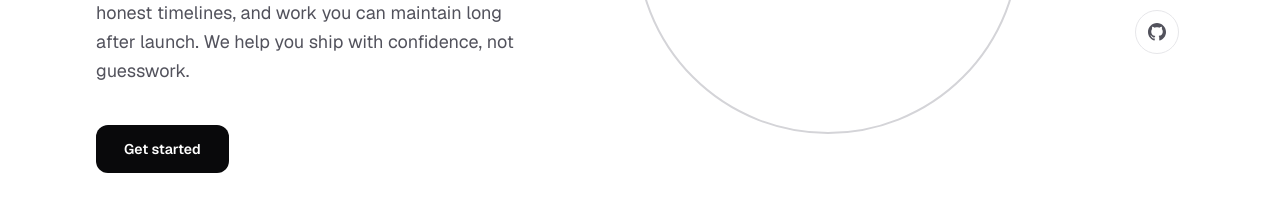
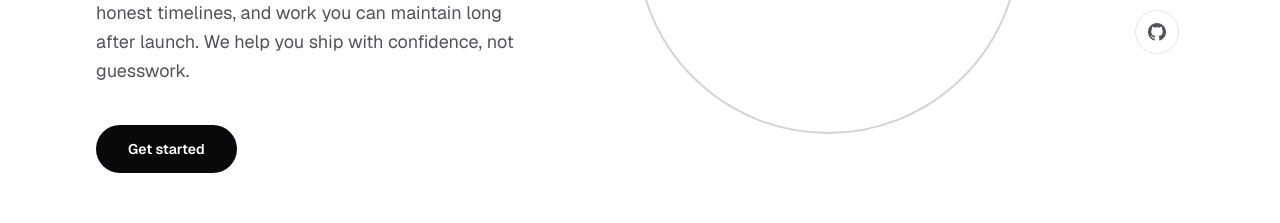
Before and after one commit to GrayPeak-Studios/company-site, a Next.js app: page /about in a window 1280 px wide. Shown: the part 2820-3043 px from the top of the page. Built offline with nearby package versions, Linux system fonts and the light colour scheme.

Commit message:
Made primary-button rounded-full

```diff
--- a/components/About Us/Founder.tsx
+++ b/components/About Us/Founder.tsx
@@ -85,7 +85,7 @@ export function Founder() {
             <div className="mt-10 flex flex-col gap-4 sm:flex-row sm:flex-wrap sm:items-center">
               <Link
                 href="/contact"
-                className="inline-flex h-12 items-center justify-center rounded-xl bg-zinc-950 px-6 text-sm font-semibold text-white sm:px-7 focus-visible:outline focus-visible:outline-2 focus-visible:outline-offset-2 focus-visible:outline-zinc-950"
+                className="inline-flex h-12 items-center justify-center rounded-full bg-zinc-950 px-8 text-sm font-semibold text-white focus-visible:outline focus-visible:outline-2 focus-visible:outline-offset-2 focus-visible:outline-zinc-950"
               >
                 Get started
               </Link>
```
